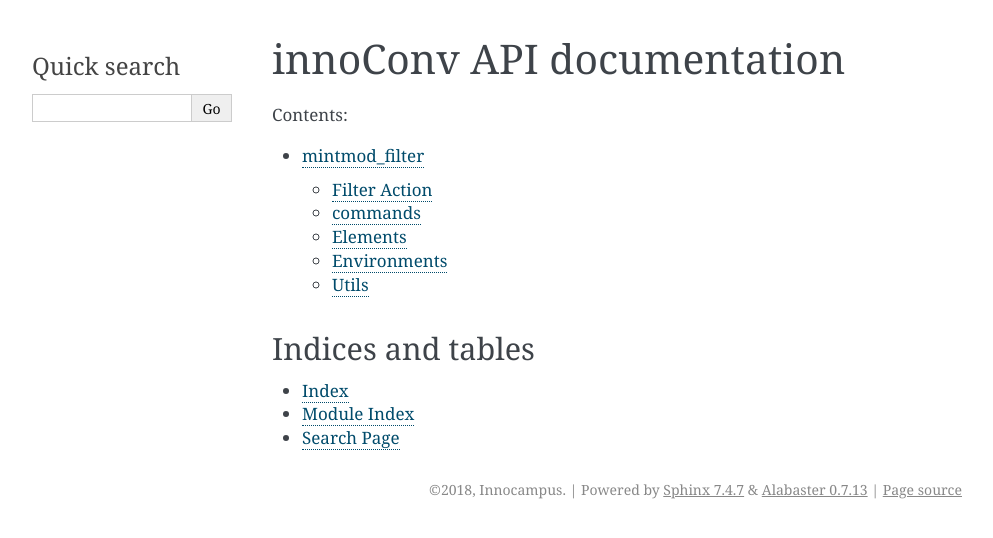
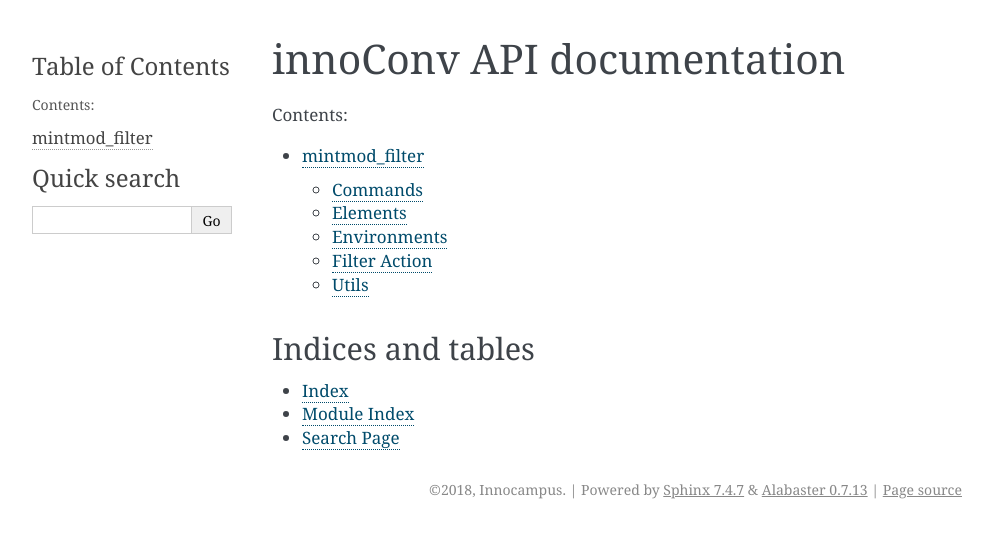
Before and after one commit to innodoc/innoconv, a Sphinx documentation site: the page built from doc/index.rst, in a window 1280 px wide. Shown: the top 538 px of the page, without its empty margins (148-1141 px from the left). Built offline with Sphinx 7.4.7, drawn with Linux system fonts in a browser that asks for light colours.

Commit message:
improve doc

```diff
--- a/doc/conf.py
+++ b/doc/conf.py
@@ -111,6 +111,7 @@
 # refs: http://alabaster.readthedocs.io/en/latest/installation.html#sidebars
 html_sidebars = {
     '**': [
+        'globaltoc.html',
         'relations.html',  # needs 'show_related': True theme option to display
         'searchbox.html',
     ]
--- a/doc/mintmod_filter.commands.rst
+++ b/doc/mintmod_filter.commands.rst
@@ -1,4 +1,4 @@
-commands
+Commands
 ========
 
 .. automodule:: mintmod_filter.commands
--- a/doc/mintmod_filter.rst
+++ b/doc/mintmod_filter.rst
@@ -7,8 +7,8 @@
    :maxdepth: 2
    :caption: Sub-modules:
 
-   mintmod_filter.filter_action
    mintmod_filter.commands
    mintmod_filter.elements
    mintmod_filter.environments
+   mintmod_filter.filter_action
    mintmod_filter.utils
--- a/mintmod_filter/__init__.py
+++ b/mintmod_filter/__init__.py
@@ -2,6 +2,7 @@
 This package translates mintmod-flavoured LaTex to vanilla LaTeX.
 
 It can be seen as a shim for ``mintmod.tex``. It handles important mintmod
-commands translating them to regular Pandoc elements. At its heart is a
-Pandoc filter.
+commands translating them to regular Pandoc elements. The central function in
+this module is a
+:class:`Pandoc filter <mintmod_filter.filter_action.FilterAction>`.
 """
```
